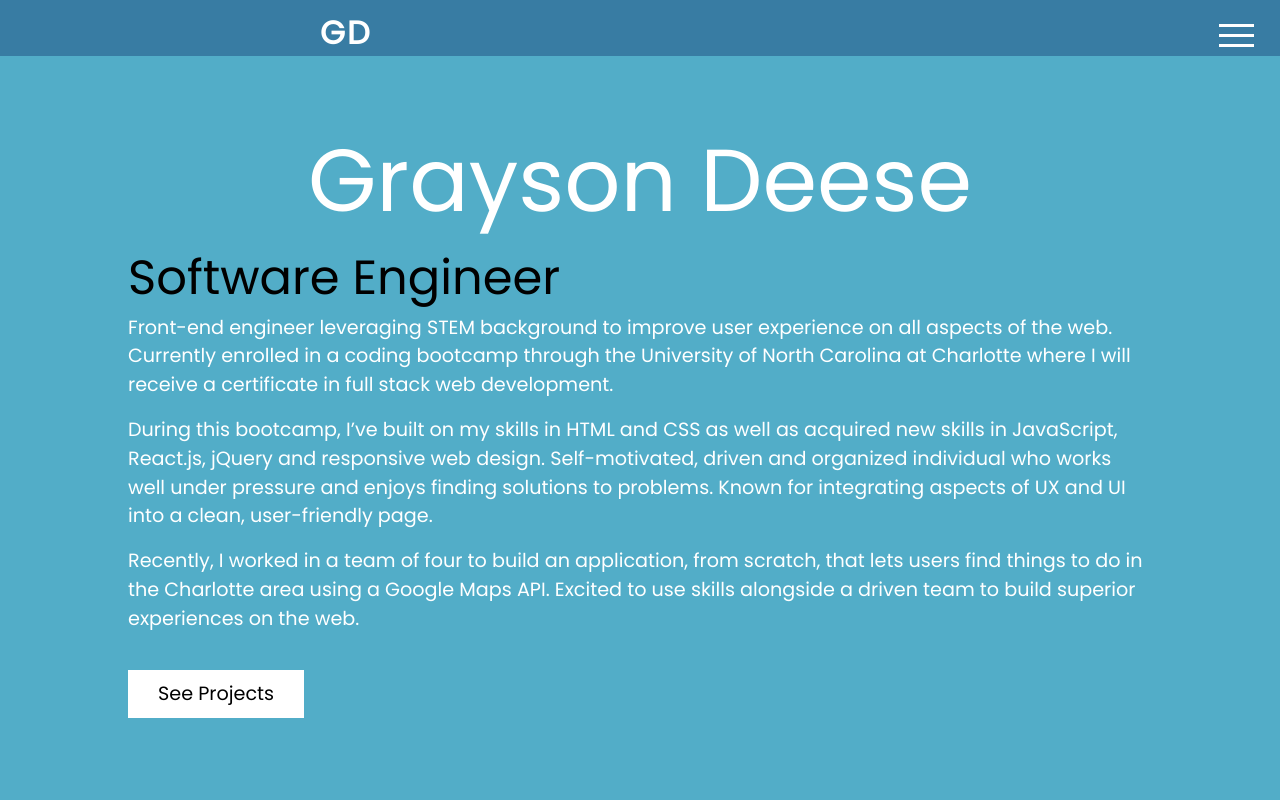
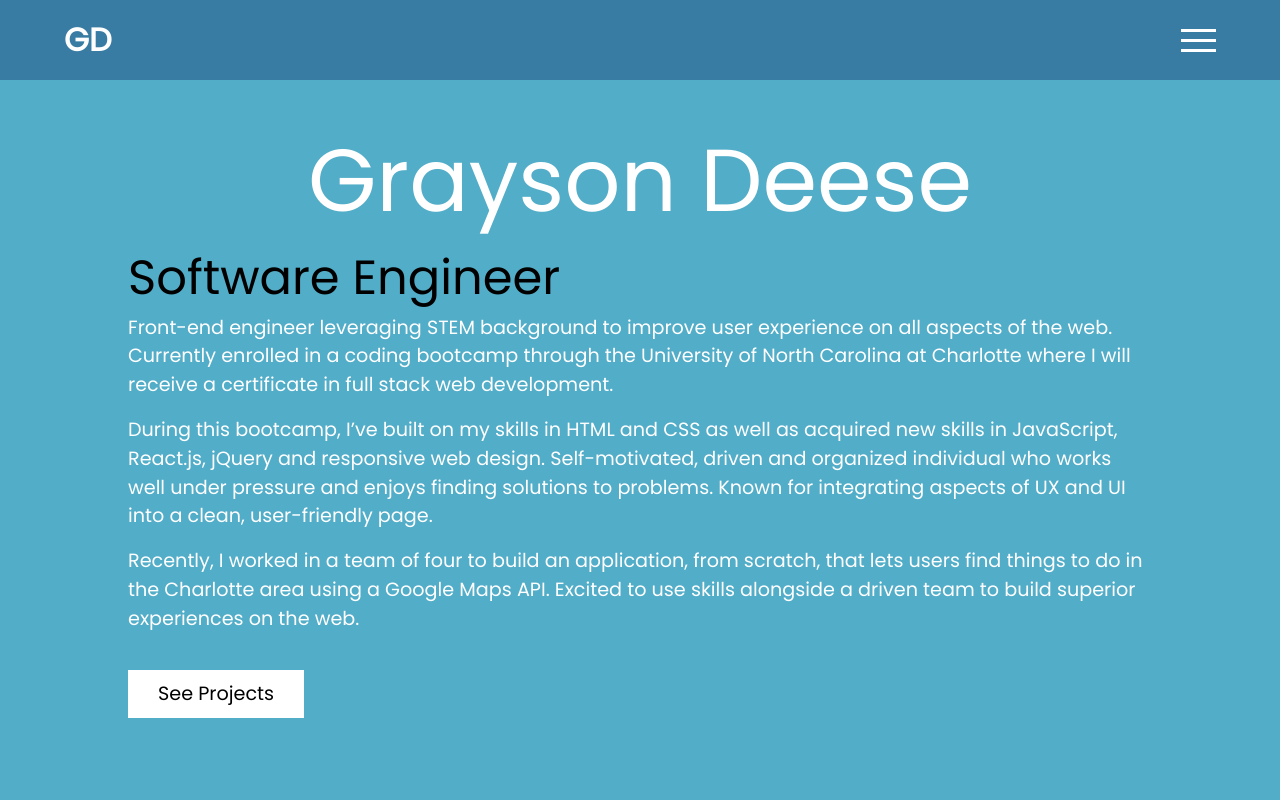
Before and after one commit to graysondeese/graysondeese.github.io, a plain HTML site: page index.html in a window 1280 px wide. Shown: the top 800 px of the page. Drawn offline with nearby package versions, Linux system fonts and the light colour scheme.

Commit message:
Fixed positioning of header

```diff
--- a/Assets/Css/style.css
+++ b/Assets/Css/style.css
@@ -14,45 +14,66 @@ body {
 }
 .header{
     width: 100%;
-    height: 7vh;
+    height: 80px;
     background-color: #387CA3;
     position: fixed;
     top: 0;
+    display: block;
     z-index: 2;
-    transition: 0.5s;
+}
+.innerHeader{
+    width: 90%;
+    height: 100%;
+    display: block;
+    margin: 0 auto;
+}
+.logoContainer{
+    height: 100%;
+    display: table;
+    float: left;
 }
 .logo {
-    position: fixed;
-    top: 9px;
-    left: 25%;
-    background: rgba(0,0,0,0);
+    color: white;
+    height: 100%;
+    display: table-cell;
+    vertical-align: middle;
+    font-size: 32px;
     font-weight: 700;
-    color: #fff;
-    text-decoration: none;
-    font-size: 2em;
-    text-transform: uppercase;
-    letter-spacing: 2px;
-    transition: 0.6s;
-    height: 35px;
 }
 .logo:hover{
     color: #66ff66;
     text-decoration: none;
 }
-
+.navigation{
+    float: right;
+    height: 100%;
+    display: table;
+    padding-top: 25px;
+}
 .hamburgerMenu {
-    position: fixed;
-    top: 20px;
-    right: 2%;
     width: 35px;
     height: 30px;
     cursor: pointer;
     display: flex;
     flex-direction: column;
     justify-content: space-around;
-    transition: 0.6s;
 }
 
+.line {
+    width: 100%;
+    height: 3px;
+    background-color: white;
+    transition: all 0.2s;
+}
+.rotate1 {
+    transform: rotateZ(-405deg) translate(-8px, 6px);
+}
+.rotate2 {
+    opacity: 0;
+}
+.rotate3 {
+    transform: rotateZ(405deg) translate(-8px, -6px);
+}
 .sidebar {
     background-color: #66ff66;
     width: 300px;
@@ -69,22 +90,6 @@ body {
 .change {
     right: 0;
 }
-.line {
-    width: 100%;
-    height: 3px;
-    background-color: white;
-    transition: all 0.2s;
-}
-.rotate1 {
-    transform: rotateZ(-405deg) translate(-8px, 6px);
-}
-.rotate2 {
-    opacity: 0;
-}
-.rotate3 {
-    transform: rotateZ(405deg) translate(-8px, -6px);
-}
-
 .navList {
     text-align: right;
 }
--- a/index.html
+++ b/index.html
@@ -38,12 +38,19 @@
   <body>
     <!-- header -->
     <div class="header">
-      <a href="index.html" class="logo">GD</a>
-        <div class="hamburgerMenu">
-          <div class="line line-1"></div>
-          <div class="line line-2"></div>
-          <div class="line line-3"></div>
+      <div class="innerHeader">
+        <div class="logoContainer">
+          <a href="index.html" class="logo">GD</a>
         </div>
+        <div class="navigation">
+          <div class="hamburgerMenu">
+            <div class="line line-1"></div>
+            <div class="line line-2"></div>
+            <div class="line line-3"></div>
+          </div>
+        </div>
+
+      </div>
       </div>
 
 
```
